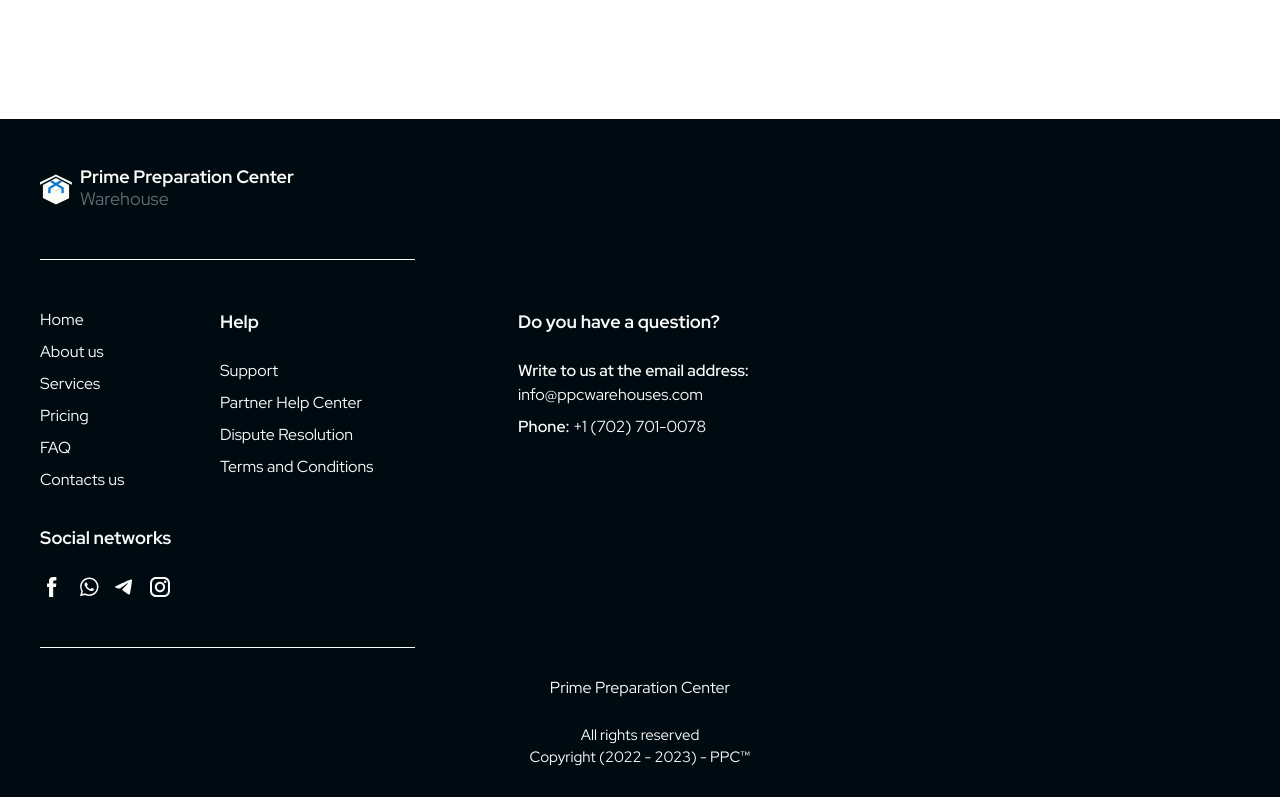
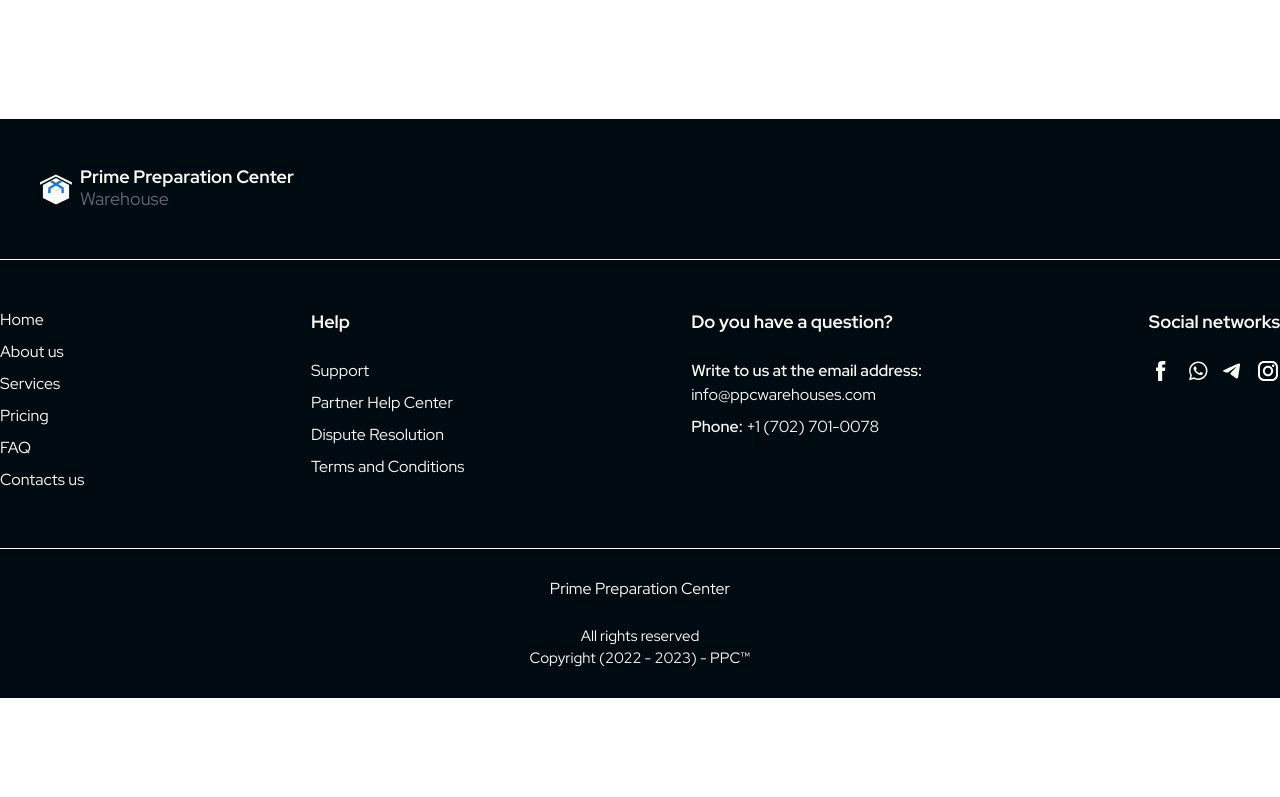
Before and after one commit to korvan17/nevadaFrontend, a Next.js app: page / in a window 1280 px wide. Shown: the part 2876-3673 px from the top of the page. After the commit the page ends 3574 px from the top, so only its background shows below. Built offline with nearby package versions, Linux system fonts and the light colour scheme.

Commit message:
pre merge commit

```diff
--- a/src/components/Footer/Footer.jsx
+++ b/src/components/Footer/Footer.jsx
@@ -5,11 +5,11 @@ import { FooterBottom } from "./FooterBottom";
 export default function Footer() {
   return (
     <footer className="bg-mainBlack text-mainWhite" id="contacts">
-      <div className="container">
+      {/* <div className="container"> */}
         <FooterHeader />
         <FooterLinks />
         <FooterBottom />
-      </div>
+      {/* </div> */}
     </footer>
   );
 }
--- a/src/components/Footer/FooterBottom/FooterBottom.jsx
+++ b/src/components/Footer/FooterBottom/FooterBottom.jsx
@@ -2,7 +2,7 @@ import React from "react";
 
 export default function FooterBottom() {
   return (
-    <div className="flex items-center justify-center py-[28px] flex-wrap flex-col text-center">
+    <div className="container flex items-center justify-center py-[28px] flex-wrap flex-col text-center">
       <h3 className="mb-[24px]">Prime Preparation Center</h3>
       <p className="flex flex-col text-[15px]">
         <span>All rights reserved</span>
--- a/src/components/Footer/FooterHeader/FooterHeader.jsx
+++ b/src/components/Footer/FooterHeader/FooterHeader.jsx
@@ -5,7 +5,7 @@ import FooterForm from "./FooterForm/FooterForm";
 
 export default function Footer() {
   return (
-    <div className="flex justify-between py-[48px]">
+    <div className="container flex justify-between py-[48px]">
       <div>
         <a className="cursor-pointer flex gap-[8px] items-center" href="#">
           <Logo />
--- a/src/components/Footer/FooterLinks/FooterContacs/FooterContacs.jsx
+++ b/src/components/Footer/FooterLinks/FooterContacs/FooterContacs.jsx
@@ -3,7 +3,7 @@ import React from "react";
 export default function FooterContacs() {
   return (
     <ul>
-      <li className="mb-[8px]">
+      <li className="mb-[8px] max-w-[231px]">
         <a target="_blank" href="info@ppcwarehouses.com" className="flex flex-wrap">
           <b className="font-semibold	">Write to us at the email address:</b>
           info@ppcwarehouses.com
--- a/src/components/Footer/FooterLinks/FooterLinks.jsx
+++ b/src/components/Footer/FooterLinks/FooterLinks.jsx
@@ -6,25 +6,43 @@ import { SocialLinks } from "./SocialLinks";
 import { FooterContacs } from "./FooterContacs";
 
 export default function FooterLinks() {
+  const test = false;
   return (
-    <div className="grid grid-cols-[164px] gap-x-[16px] gap-y-[24px] border-y border-white py-[48px] w-[375px] md:grid-cols-[164px] md:gap-x[20px]">
-      <div className="col-span-1 w-[282px]">
+    <div className="border-y border-white lg:container">
+      {/* <div className="container flex py-[48px] w-[375px] flex-row md:flex-wrap"> */}
+      <div className="flex md:flex-row flex-col flex-wrap py-[48px] justify-between">
+        {test ? (
+          <div className="flex mb-[24px] justify-between w-full">
+            <div>
               <FooterCommonList data={links} />
             </div>
-      <div className="col-span-1 w-[282px] md:col-start-2 md:col-span-1">
+            <div>
               <h3 className="text-[18px] font-bold mb-[24px]">Help</h3>
               <FooterCommonList data={helpLinks} />
             </div>
-      <div className="col-span-2 w-[282px] md:col-start-3 md:col-span-1">
+          </div>
+        ) : (
+          <>
+            <div>
+              <FooterCommonList data={links} />
+            </div>
+            <div>
+              <h3 className="text-[18px] font-bold mb-[24px]">Help</h3>
+              <FooterCommonList data={helpLinks} />
+            </div>
+          </>
+        )}
+        <div className="mb-[24px]">
           <h3 className="text-[18px] font-bold mb-[24px]">
             Do you have a question?
           </h3>
           <FooterContacs />
         </div>
-      <div className="col-span-2 w-[282px] ">
+        <div>
           <h3 className="text-[18px] font-bold mb-[24px]">Social networks</h3>
           <SocialLinks />
         </div>
       </div>
+    </div>
   );
 }
```
Lines whose indentation alone changed are shown as unchanged.
